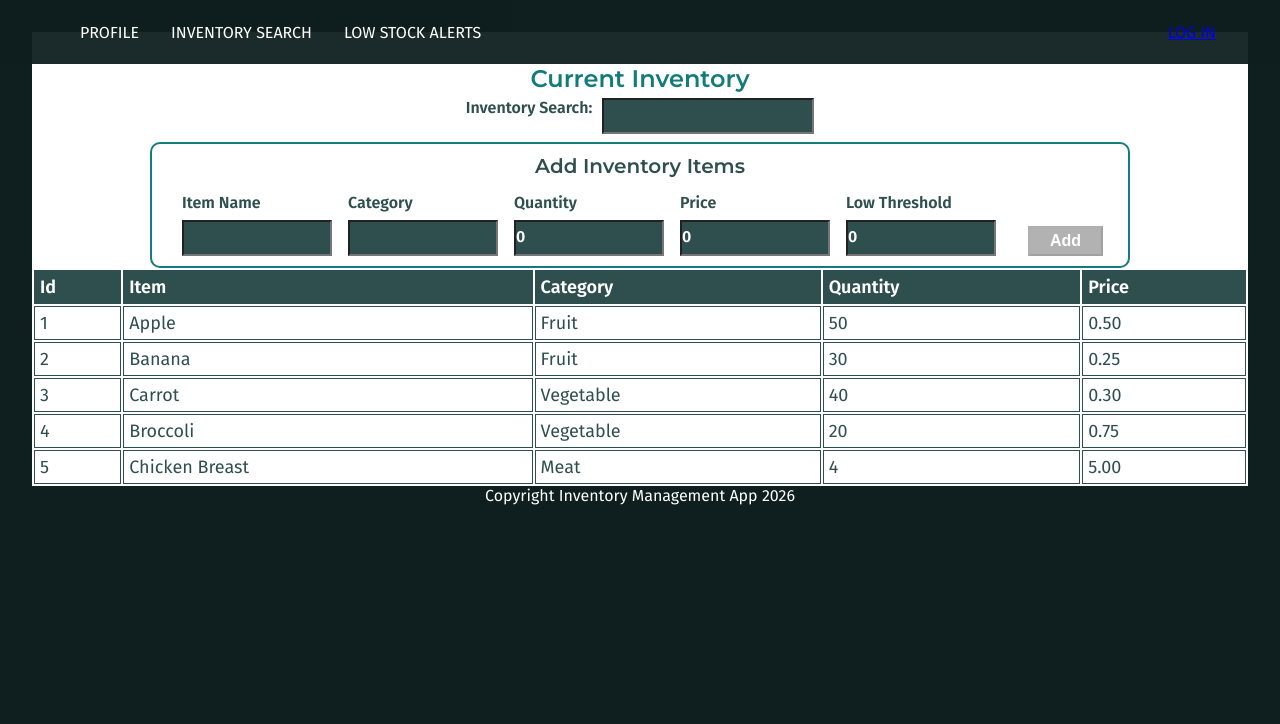
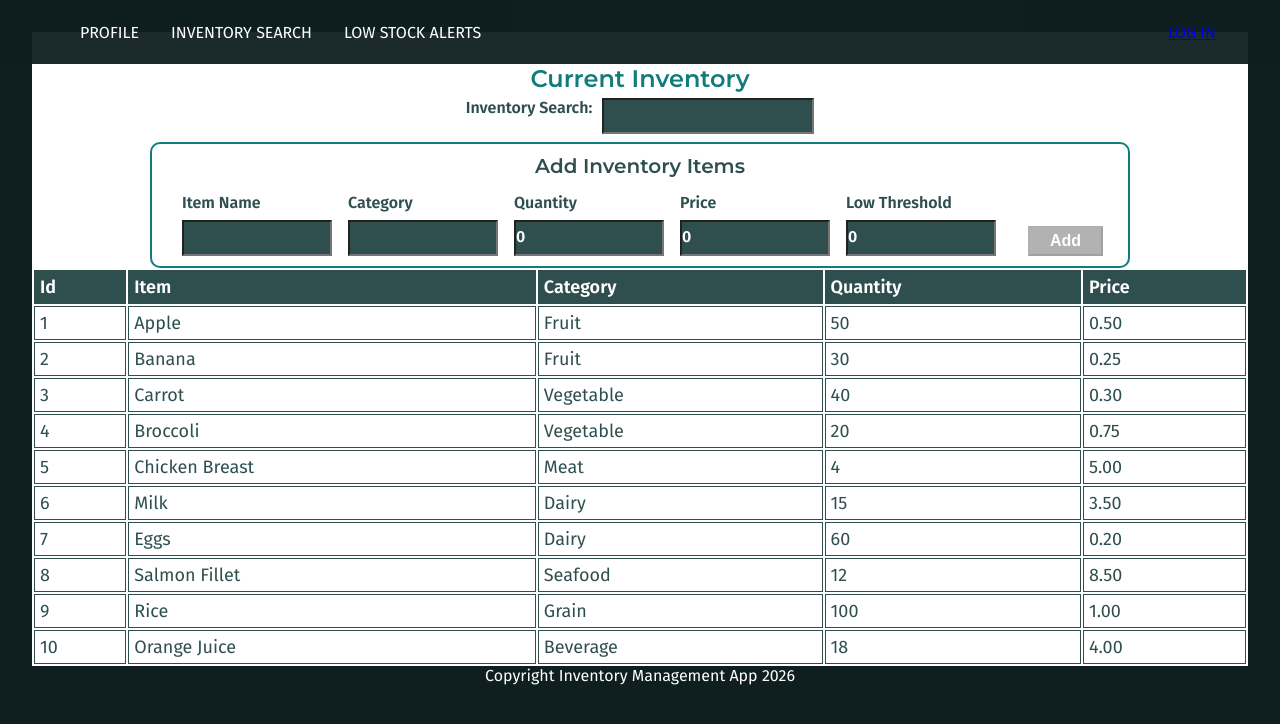
Before and after one commit to MariaMead/Inventory-Management-App, a React (Vite) app in the folder app-management-app/: page /inventory-search in a window 1280 px wide. Shown: the top 724 px of the page. Built offline with nearby package versions, Linux system fonts and the light colour scheme.

Commit message:
Created extra test data and created lowStockMockData.ts.

```diff
--- a/app-management-app/src/Inventory/inventoryData.tsx
+++ b/app-management-app/src/Inventory/inventoryData.tsx
@@ -8,7 +8,7 @@ export type InventoryItem = {
 }
 //Test data for Inventory list
 export const dataInventory: InventoryItem[] = [
-    {
+  {
     id: "1",
     name: "Apple",
     category: "Fruit",
@@ -47,5 +47,45 @@ export const dataInventory: InventoryItem[] = [
     quantity: 4,
     price: 5.0,
     lowStockThreshold: 5
+  },
+  {
+  id: "6",
+  name: "Milk",
+  category: "Dairy",
+  quantity: 15,
+  price: 3.5,
+  lowStockThreshold: 5
+  },
+  {
+  id: "7",
+  name: "Eggs",
+  category: "Dairy",
+  quantity: 60,
+  price: 0.2,
+  lowStockThreshold: 12
+  },
+  {
+  id: "8",
+  name: "Salmon Fillet",
+  category: "Seafood",
+  quantity: 12,
+  price: 8.5,
+  lowStockThreshold: 6
+  },
+  {
+  id: "9",
+  name: "Rice",
+  category: "Grain",
+  quantity: 100,
+  price: 1.0,
+  lowStockThreshold: 20
+  },
+  {
+  id: "10",
+  name: "Orange Juice",
+  category: "Beverage",
+  quantity: 18,
+  price: 4.0,
+  lowStockThreshold: 7
   }
 ];
--- /dev/null
+++ b/app-management-app/src/apis/lowStockMockData.ts
@@ -0,0 +1,4 @@
+import type { InventoryItem } from "../Inventory/inventoryData";
+import { dataInventory } from "../Inventory/inventoryData";
+
+export const lowStockData: InventoryItem[] = [...dataInventory];
```
